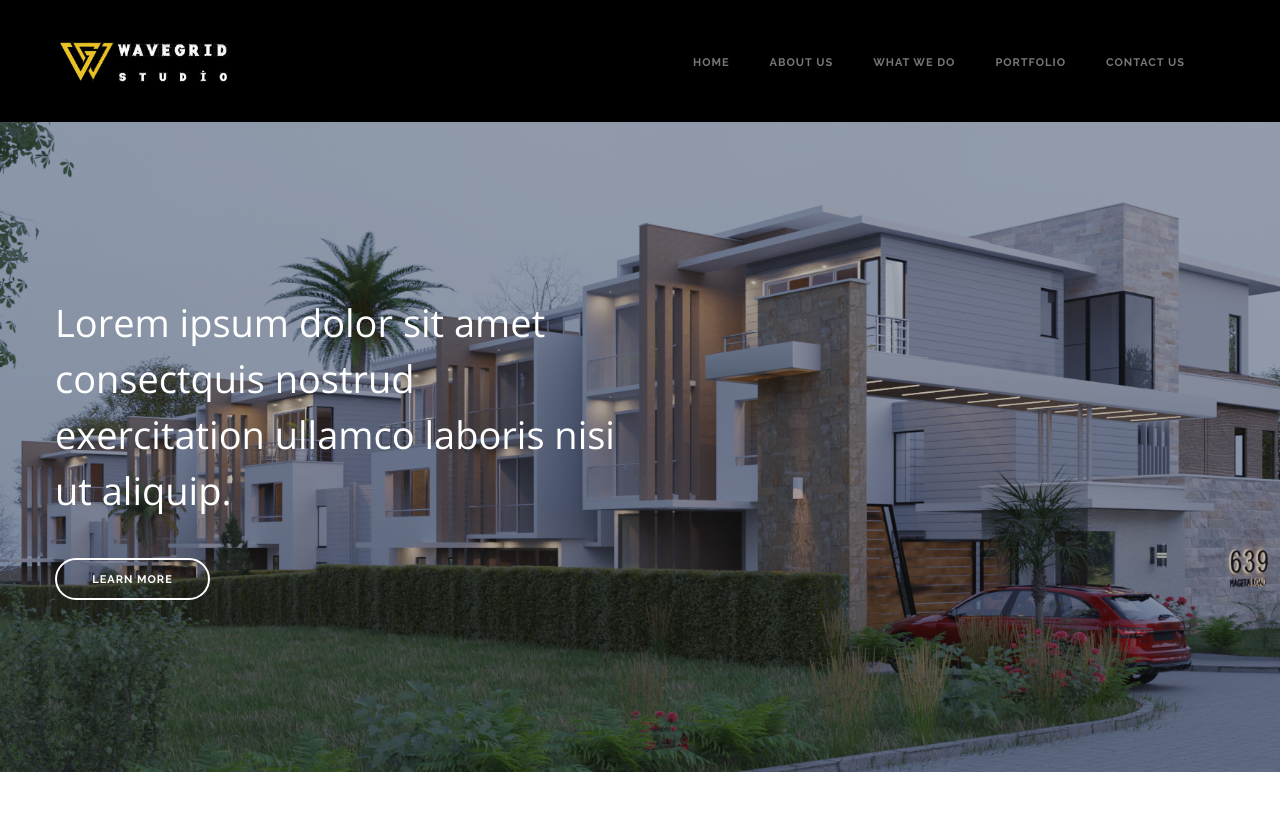
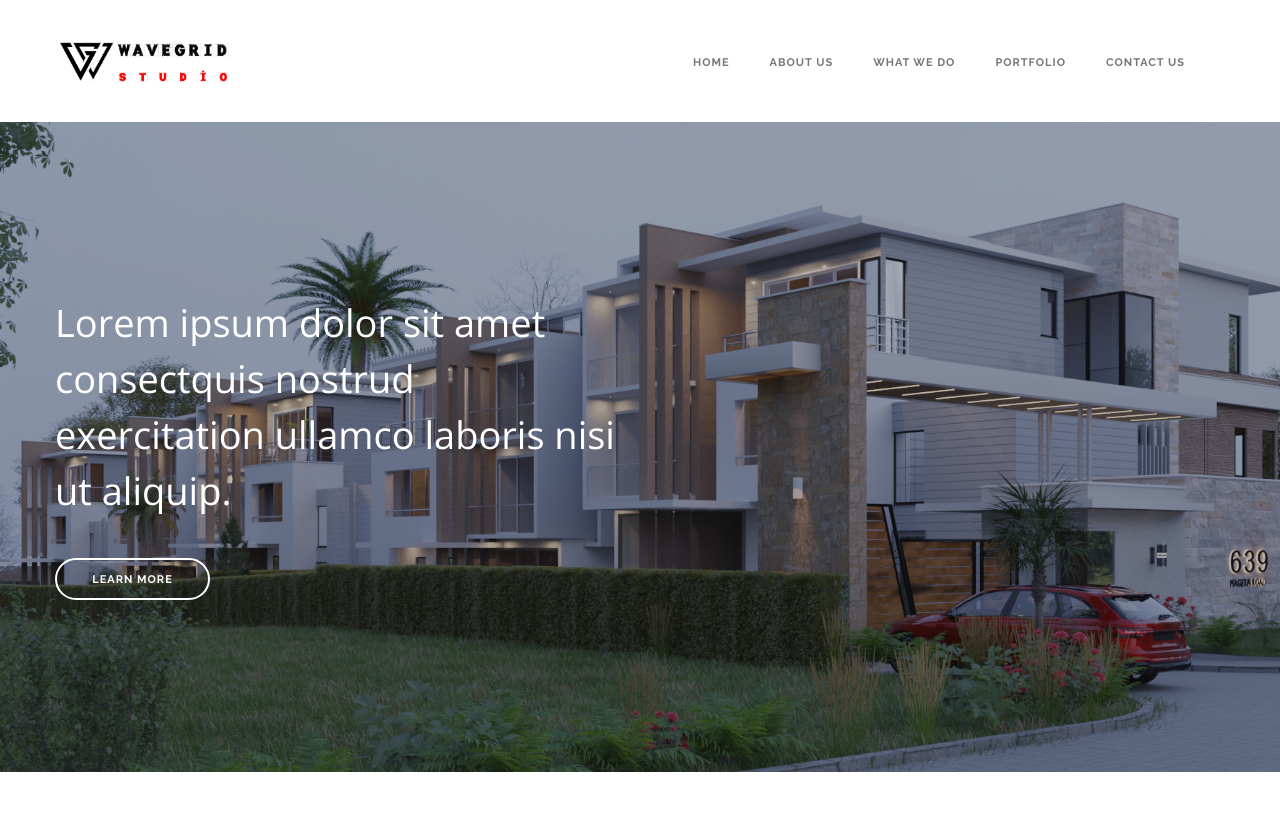
Before and after one commit to Madaraka02/wavestudio, a Django app: page / in a window 1280 px wide. Shown: the top 836 px of the page. Run offline with Django 4.2, Linux system fonts and the light colour scheme; data comes from the database, SQL or seed files in the repository.

Commit message:
added nav logo

```diff
--- a/static/css/theme-1.css
+++ b/static/css/theme-1.css
@@ -411,7 +411,7 @@ nav hr {
   line-height: 1;
   -webkit-font-smoothing: antialiased;
   content: "\33";
-  color: #777777;
+  color: #dbd8d8;
 }
 .mobile-toggle {
   display: none;
@@ -421,7 +421,7 @@ nav hr {
 }
 .top-bar {
   position: absolute;
-  background-color: black !important;
+  background-color: #ffffff !important;
   width: 100%;
   z-index: 10;
   -webkit-transition: all .5s ease;
--- a/templates/contact.html
+++ b/templates/contact.html
@@ -40,7 +40,7 @@
 					<div class="row nav-menu">
 						<div class="col-md-3 col-sm-3 columns">
 							<a href="{% url 'home' %}">
-							<img class="logo logo-dark" alt="Logo" src="{% static 'img/wave.png' %}">
+							<img class="logo logo-dark" alt="Logo" src="{% static 'img/wg.png' %}">
 						</div>
 
 						<div class="col-md-9 col-sm-9 columns text-right">
--- a/templates/feedback.html
+++ b/templates/feedback.html
@@ -40,7 +40,7 @@
 					<div class="row nav-menu">
 						<div class="col-md-3 col-sm-3 columns">
 							<a href="{% url 'home' %}">
-							<img class="logo logo-dark" alt="Logo" src="{% static 'img/wave.png' %}">
+							<img class="logo logo-dark" alt="Logo" src="{% static 'img/wg.png' %}">
 						</div>
 
 						<div class="col-md-9 col-sm-9 columns text-right">
--- a/templates/gallery.html
+++ b/templates/gallery.html
@@ -40,7 +40,7 @@
 					<div class="row nav-menu">
 						<div class="col-md-3 col-sm-3 columns">
 							<a href="{% url 'home' %}">
-							<img class="logo logo-dark" alt="Logo" src="{% static 'img/wave.png' %}">
+							<img class="logo logo-dark" alt="Logo" src="{% static 'img/wg.png' %}">
 						</div>
 
 						<div class="col-md-9 col-sm-9 columns text-right">
--- a/templates/index.html
+++ b/templates/index.html
@@ -40,7 +40,7 @@
 					<div class="row nav-menu">
 						<div class="col-md-3 col-sm-3 columns">
 							<a href="{% url 'home' %}">
-							<img class="logo logo-dark" alt="Logo" src="{% static 'img/wave.png' %}">
+							<img class="logo logo-dark" alt="Logo" src="{% static 'img/wg.png' %}">
 						</div>
 
 						<div class="col-md-9 col-sm-9 columns text-right">
--- a/templates/project-details.html
+++ b/templates/project-details.html
@@ -40,7 +40,7 @@
 					<div class="row nav-menu">
 						<div class="col-md-3 col-sm-3 columns">
 							<a href="{% url 'home' %}">
-							<img class="logo logo-dark" alt="Logo" src="{% static 'img/wave.png' %}">
+							<img class="logo logo-dark" alt="Logo" src="{% static 'img/wg.png' %}">
 						</div>
 
 						<div class="col-md-9 col-sm-9 columns text-right">
```
